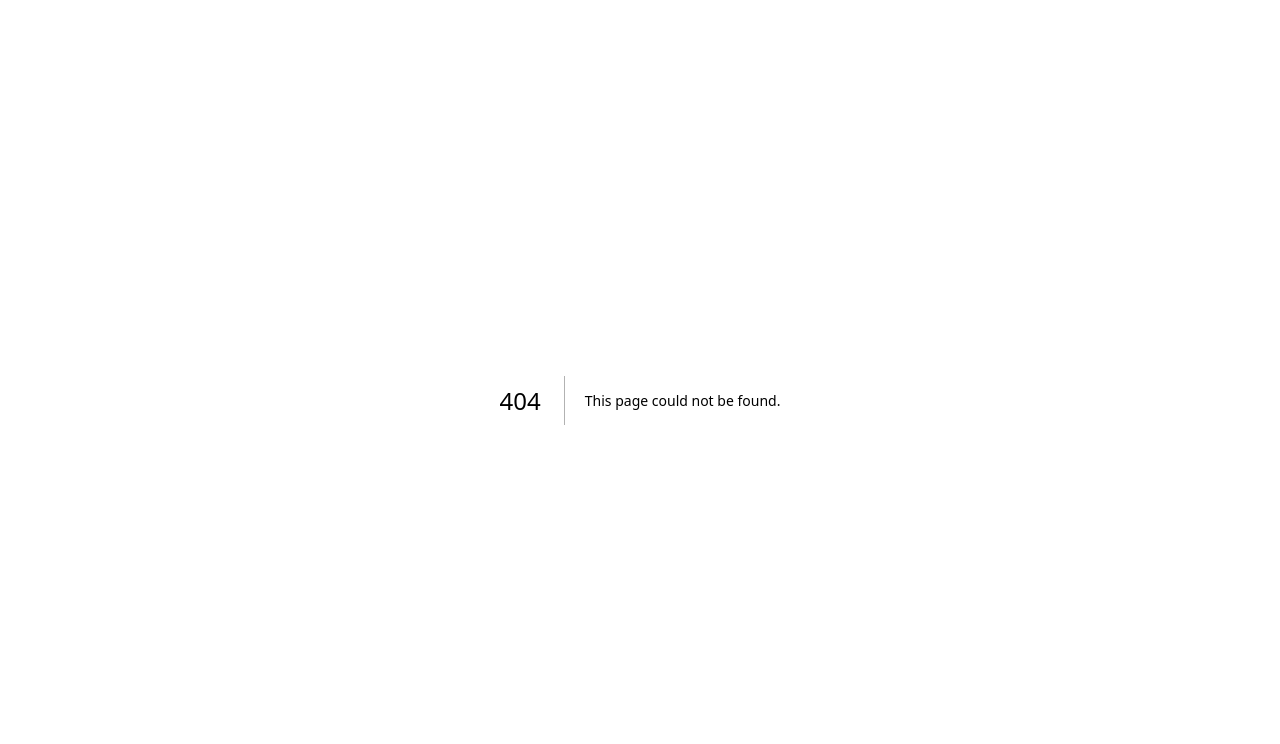
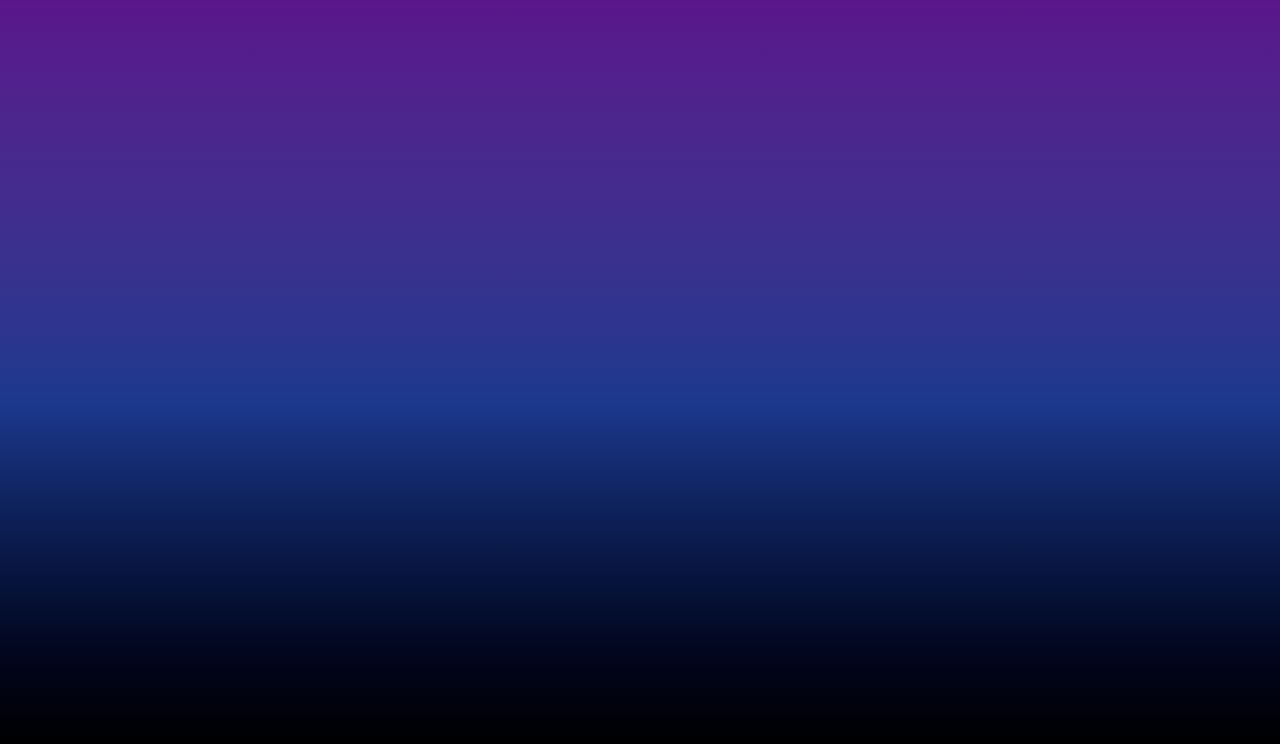
Before and after one commit to santoshxshrestha/rustylens, a Next.js app: page /julia in a window 1280 px wide. Before the commit this address had no page. Shown: the top 744 px of the page. Built offline with nearby package versions, Linux system fonts and the light colour scheme.

Commit message:
fix: remove the unnecessary script in the layout

```diff
--- a/app/components/ThemeToggleHeader.tsx
+++ b/app/components/ThemeToggleHeader.tsx
@@ -23,6 +23,10 @@ export default function ThemeToggleHeader() {
     }
   }, [dark]);
 
+    const handleToggle = () => {
+        setDark((d) => !d);
+    }
+
     return (
         <header
             className={clsx(
@@ -32,7 +36,7 @@ export default function ThemeToggleHeader() {
         >
             <h1 className="text-lg font-semibold">RustyLens</h1>
             <button
-                onClick={() => setDark((d) => !d)}
+                onClick={handleToggle}
                 className={clsx(
                     "px-3 py-1 rounded text-sm transition-colors",
                     {
--- /dev/null
+++ b/app/julia/page.tsx
@@ -0,0 +1,6 @@
+export default function JuliaPage() {
+    return (
+        <div className="min-h-screen flex flex-col items-center justify-center bg-gradient-to-b from-purple-900 via-blue-900 to-black text-white p-6">
+        </div>
+    );
+}
--- a/app/layout.tsx
+++ b/app/layout.tsx
@@ -19,18 +19,11 @@ export const metadata: Metadata = {
 
 export default function RootLayout({
   children,
-}: Readonly<{
+}: {
   children: React.ReactNode;
-}>) {
+}) {
   return (
     <html lang="en">
-      <head>
-        <script
-          dangerouslySetInnerHTML={{
-            __html: `(()=>{try{var t=localStorage.getItem('theme');if(!t){t=window.matchMedia&&window.matchMedia('(prefers-color-scheme: dark)').matches?'dark':'light';}if(t==='dark')document.documentElement.classList.add('dark');else document.documentElement.classList.remove('dark');}catch(e){}})();`,
-          }}
-        />
-      </head>
       <body
         className={`${geistSans.variable} ${geistMono.variable} antialiased transition-colors`}
       >
```
